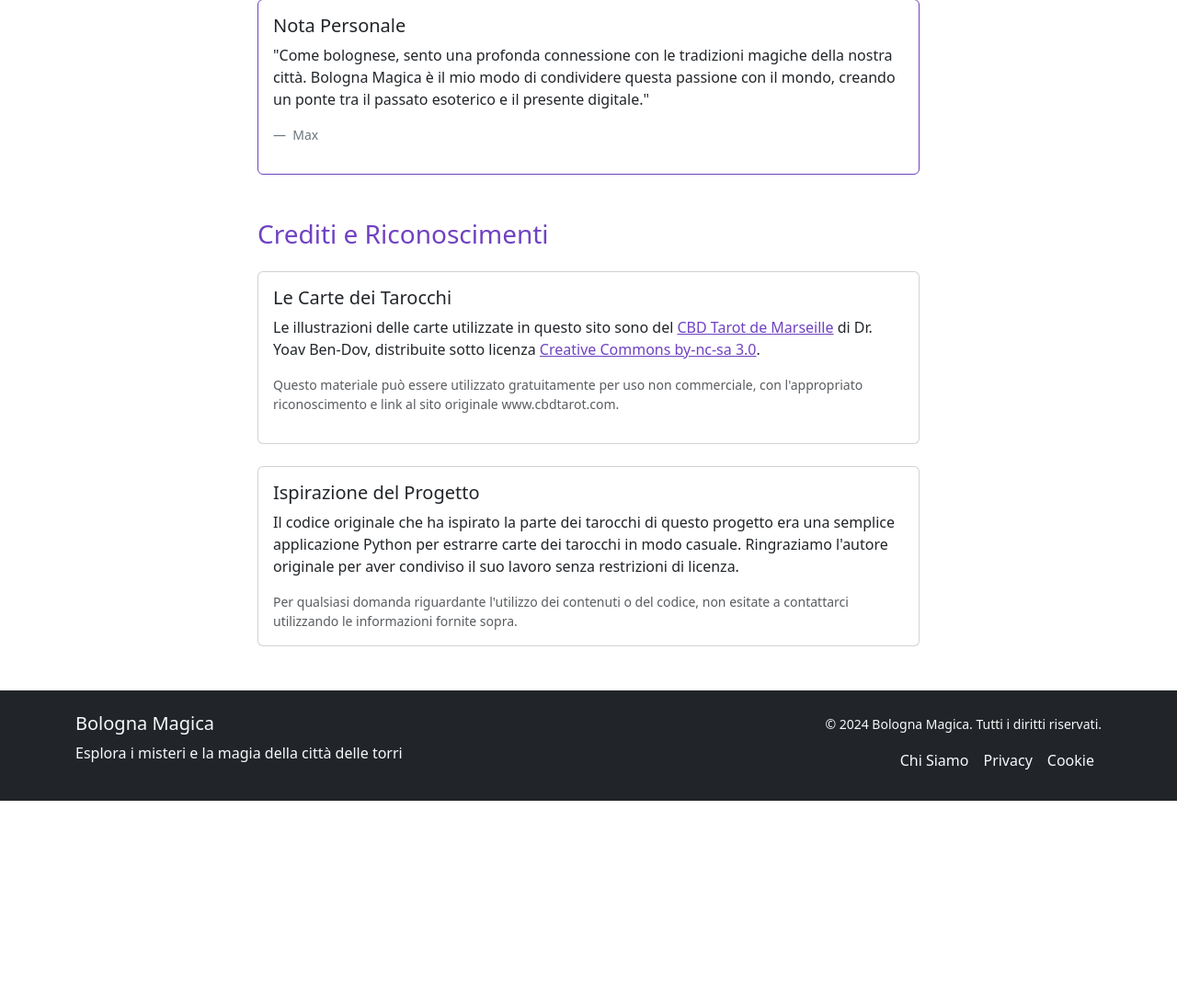
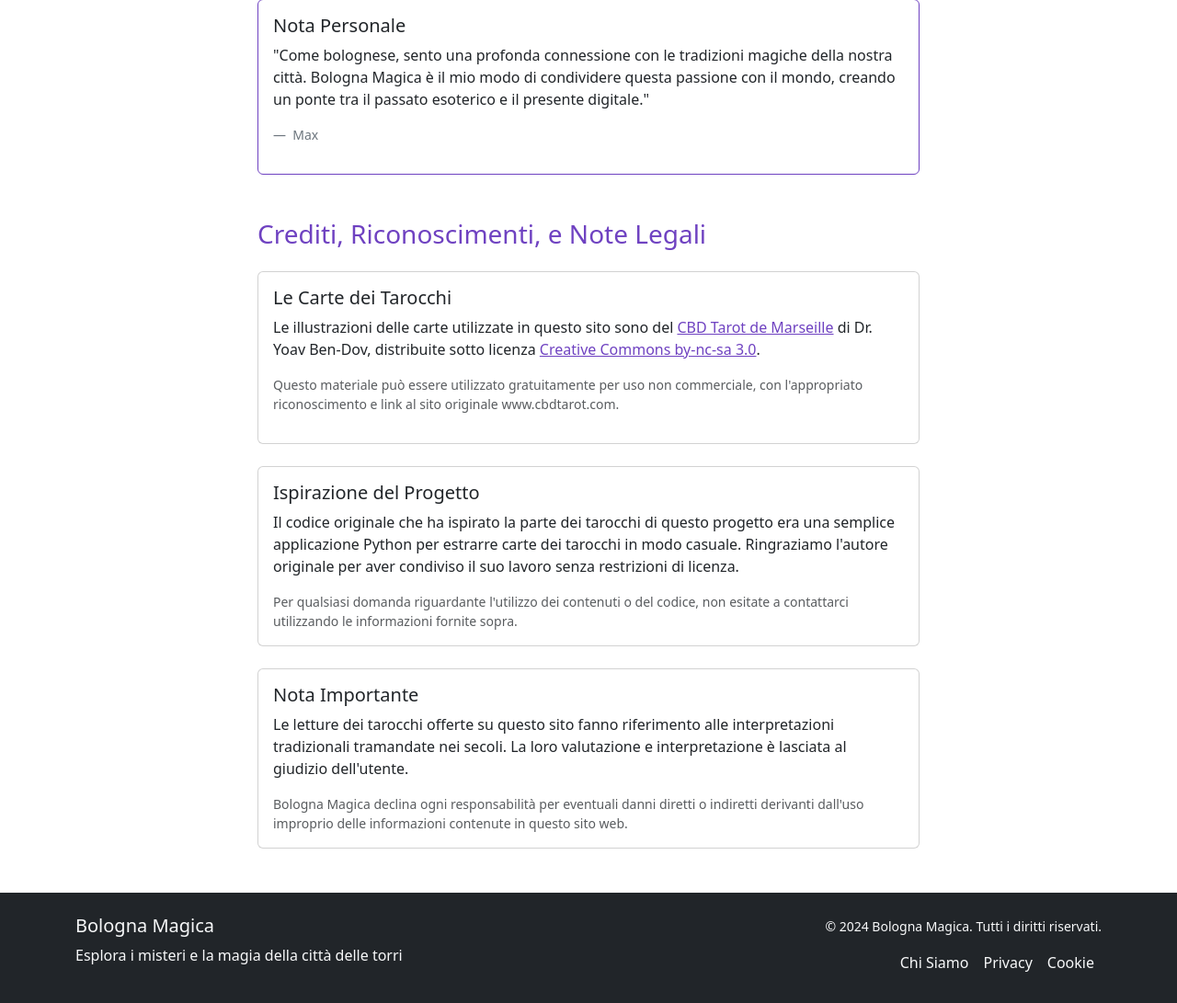
Before and after one commit to jmedia65/bologna-magica, a Flask app: page /about in a window 1280 px wide. Shown: the part 1624-2715 px from the top of the page at 92% size. Before the commit the page ends 2495 px from the top, so only its background shows below. Run offline with Flask 3, Linux system fonts and the light colour scheme; some libraries are stand-ins or nearby versions.

Commit message:
Add disclaimer

```diff
--- a/webapp/templates/utils/about.html
+++ b/webapp/templates/utils/about.html
@@ -145,9 +145,9 @@
                 </div>
             </div>
 
-            <!-- Credits Section -->
+            <!-- Credits and Disclaimer Section -->
             <section class="mt-5">
-                <h2 class="h3 text-primary mb-4">Crediti e Riconoscimenti</h2>
+                <h2 class="h3 text-primary mb-4">Crediti, Riconoscimenti, e Note Legali</h2>
 
                 <!-- Tarot Cards Credit -->
                 <div class="card mb-4">
@@ -167,7 +167,7 @@
                 </div>
 
                 <!-- Code Inspiration Credit -->
-                <div class="card">
+                <div class="card mb-4">
                     <div class="card-body">
                         <h3 class="h5">Ispirazione del Progetto</h3>
                         <p>
@@ -182,6 +182,23 @@
                         </p>
                     </div>
                 </div>
+
+                <!-- Disclaimer -->
+                <div class="card">
+                    <div class="card-body">
+                        <h3 class="h5">Nota Importante</h3>
+                        <p>
+                            Le letture dei tarocchi offerte su questo sito fanno riferimento alle
+                            interpretazioni tradizionali tramandate nei secoli. La loro valutazione
+                            e interpretazione è lasciata al giudizio dell'utente.
+                        </p>
+                        <p class="small text-muted mb-0">
+                            Bologna Magica declina ogni responsabilità per eventuali danni diretti
+                            o indiretti derivanti dall'uso improprio delle informazioni contenute
+                            in questo sito web.
+                        </p>
+                    </div>
+                </div>
             </section>
 
         </div>
```
